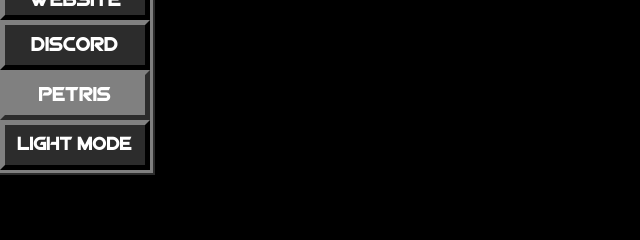
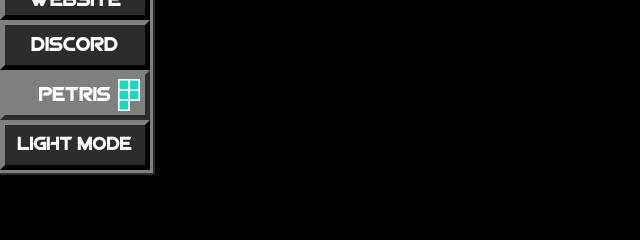
Before and after one commit to PercyCho/powerset, a plain HTML site: page index.html in a window 1280 px wide. In both pictures the pointer is over the element "Petris". Shown: the part 245-485 px from the top of the page, 0-640 px from the left. Drawn offline with Linux system fonts and the light colour scheme.

Commit message:
Adding petris hover icon

```diff
--- a/style/style.css
+++ b/style/style.css
@@ -126,6 +126,13 @@ a {
 	background-position: 135% 50%;
 }
 
+#petrislink:hover {
+	background-image: url(../images/petris-icon.png);
+	background-size: 21.5px 31.5px;
+	background-repeat: no-repeat;
+	background-position: 95% 50%;
+}
+
 #safariwarningmessage {
 	font-family: "Arial";
 	margin: 10px;
```
